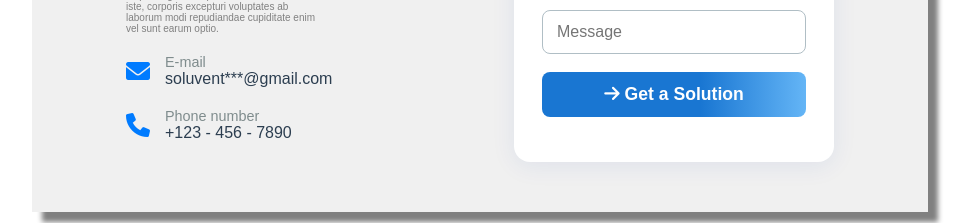
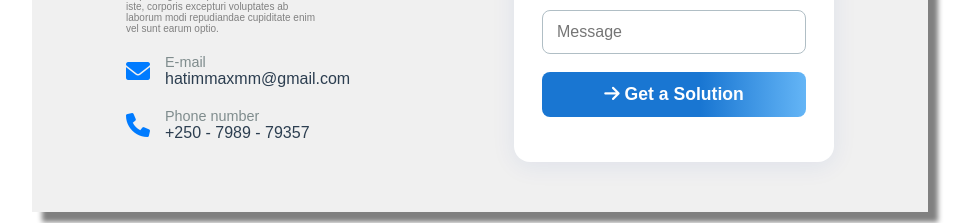
Before and after one commit to Hatim-Mohamed/mustfa2, a plain HTML site: page index.html in a window 1280 px wide. Shown: the part 308-531 px from the top of the page, without its empty margins (160-1132 px from the left). Drawn offline with Linux system fonts and the light colour scheme.

Commit message:
Update index.html

```diff
--- a/index.html
+++ b/index.html
@@ -19,14 +19,14 @@
                     <i class="fas fa-envelope"></i>
                     <div class="text">
                         <p class="label">E-mail</p>
-                        <a href="mailto:soluvent@gmail.com">soluvent***@gmail.com</a>
+                        <a href="mailto:soluvent@gmail.com">hatimmaxmm@gmail.com</a>
                     </div>
                 </div>
                 <div class="info-item">
                     <i class="fas fa-phone"></i>
                     <div class="text">
                         <p class="label">Phone number</p>
-                        <a href="tel:+1234567890">+123 - 456 - 7890</a>
+                        <a href="tel:+1234567890">+250 - 7989 - 79357</a>
                     </div>
                 </div>
             </div>
@@ -44,4 +44,5 @@
         </div>
     </div>
 </body>
+
 </html>
```
